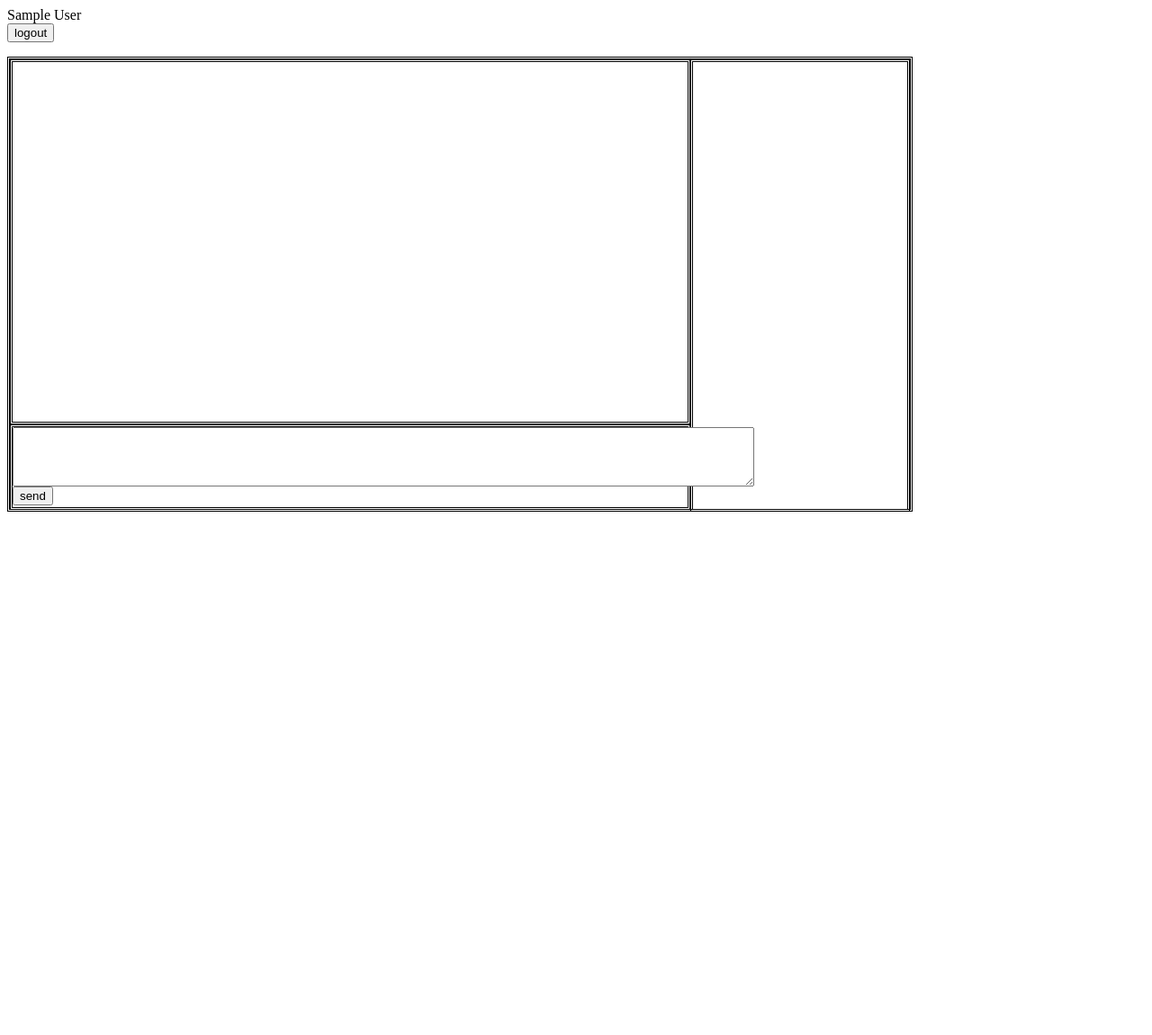
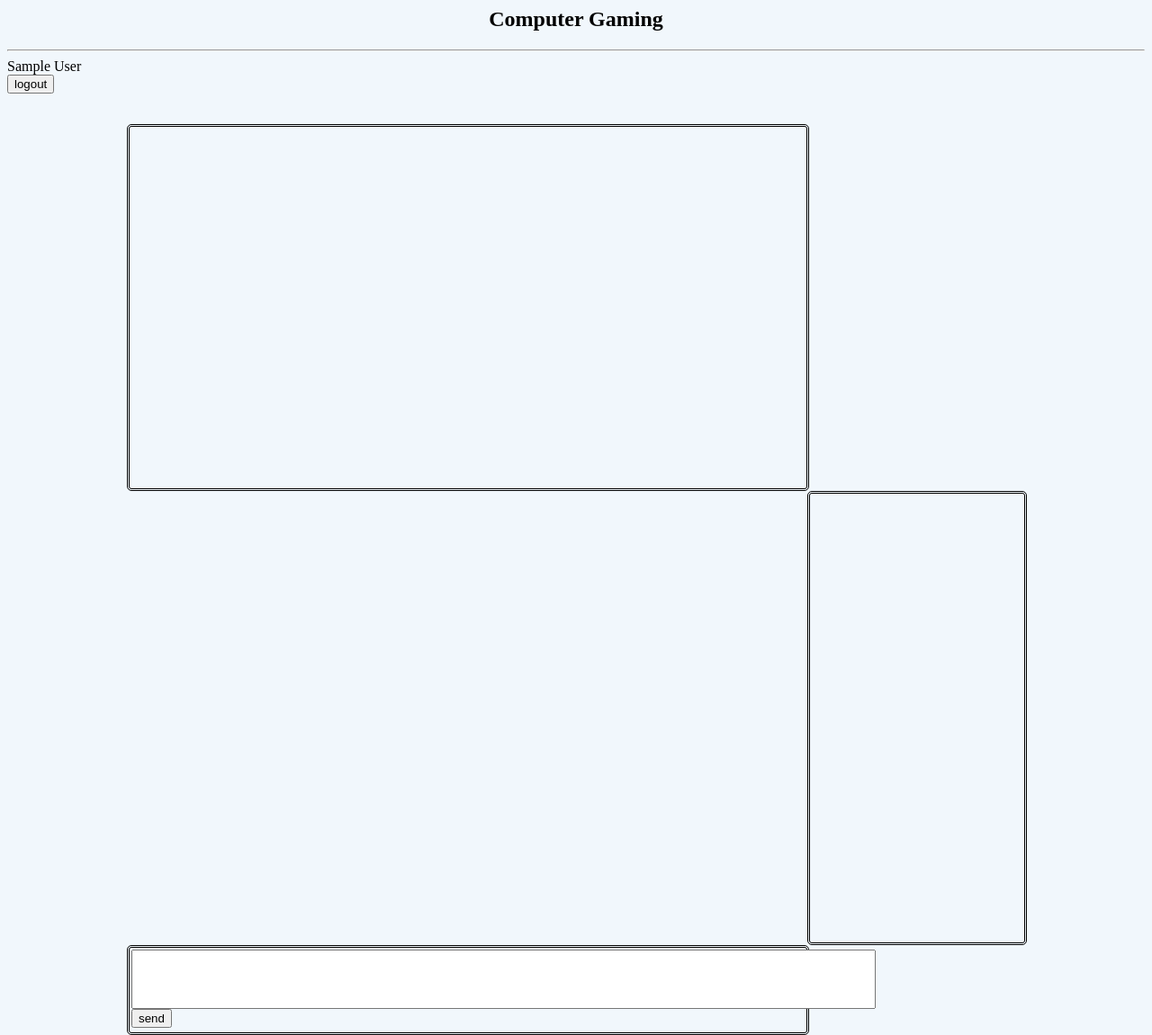
Before and after one commit to akarshshri/ChatRoom, a PHP site: page /gaming.php in a window 1280 px wide. Shown: the whole page at 90% size. Before the commit the page ends 569 px from the top, so only its background shows below. Run offline with PHP 8.4, Linux system fonts and the light colour scheme; the visitor is signed in with stand-in values (Sample User, id 1).

Commit message:
UI of gaming.php changed.

```diff
--- a/gaming.php
+++ b/gaming.php
@@ -55,6 +55,7 @@ setInterval("users()",3000);
 <?php
 
 include_once('config.php');
+			echo '<center><h2>Computer Gaming</h2></center><hr>';
 				//	echo		$_SESSION['email'];
 				//	echo	$_SESSION['password'];
 			echo	$_SESSION['name'];
@@ -72,53 +73,71 @@ header('location: index.php?logout_successfully=<span style="color:green">You ha
 	}
 
 ?>
+<html>
+<head><title>Computer Gaming - Chat Room</title></head>
+<body bgcolor="#f1f7fc">
 <form action="">
 <input type="submit" name="logout" value="logout">
 </form>
-<div id="chatbox">
 
-<div id ="chatarea">
+<div id="chatbox" >
+<br>
+<div id ="chatarea" style="padding-left: 5px;padding-top: 2px;">
+<br>
 </div>
-
 <div id="loginperson">
 </div>
 
-<div id="textbox">
+<div id="textbox" style="padding-left:2px;padding-top:2px">
 <form>
-<textarea rows="4" cols="100" id="text"></textarea>
-<input type="button" value="send"  onclick="getText()" />
+<textarea rows="4" cols="100" id="text" style="overflow:auto;resize:none;padding-left:5px" id = "textarea1" onfocus="this.value=''"></textarea>
+<input type="button" value="send"  onclick="getText(); clearText();" />
 </form>
-</div></center>
+</div>
 
 </div>
+
 <style>
 #chatbox
 {
-			border:double;
+			border:single;
 			height:500px;
 			width:1000px;
-			align;
+			align:center;
+			border-radius: 5px;
+			padding-left: 2px;
+			margin: auto;
 			}
 			#chatarea {
-				width:750px;
+				width:747px;
 				height:400px;
 				border:double;
 				float:left;
 				overflow:auto;
+				border-radius: 5px;
+
 
 				}
 				#loginperson {
 					width:238px;
-					height:497px;
+					height:499px;
 					border:double;
-					float:right;}
+					float:right;
+					border-radius: 5px;
+					margin: auto;
+					}
+
 					#textbox {
 						width:750px;
-						height:89px;
+						height:92px;
 						border:double;
 						float:left;
+						border-radius: 5px;
+						margin: auto;
 						}
 						#chatting {
+							border-radius: 5px;
+							padding-left: 2px;
 							float:left;}
 </style>
 <?php
```
